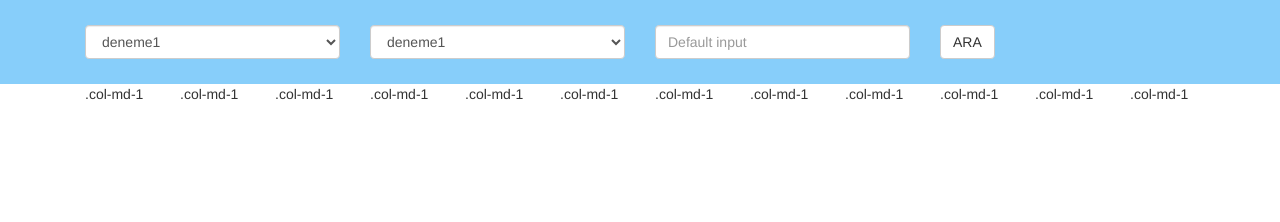
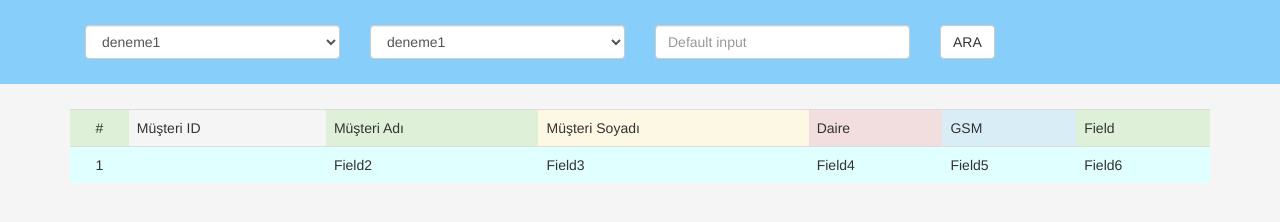
Before and after one commit to KocIletisimCRM/WEB, a plain HTML site: page Penetrasyon.html in a window 1280 px wide. Drawn offline with Linux system fonts and the light colour scheme.

Commit message:
penetrasyon arayuzu

```diff
--- a/Content/style.css
+++ b/Content/style.css
@@ -1,10 +1,14 @@
 .row {
   margin-right: 0px;
   margin-left: 0px;
-
+  padding: 25px 0px 25px 0px;
 }
-.row-color{
+.header-row-color{
     background-color: rgb(135,206,250);
+    padding: 25px 0px 25px 0px;
+}
+.section-row-color{
+    background-color: whitesmoke;
     padding: 25px 0px 25px 0px;
 }
 @media screen and (max-width: 991px) {
@@ -12,3 +16,9 @@
         padding: 2px 0px 2px 0px;
     }
 }
+.table-responsive .table tr{
+    background-color: rgb(224,255,255);
+}
+.table-responsive .table tr:hover{
+    background-color: orange;
+}
--- a/Penetrasyon.html
+++ b/Penetrasyon.html
@@ -12,7 +12,7 @@
     </head>
     <body>
         <header>
-            <div class="row row-color">
+            <div class="row header-row-color">
                 <div class="container">
                     <div class="col-md-3 mobile-col-md-3">
                         <select class="form-control">
@@ -41,20 +41,30 @@
         </header>
 
         <section>
-            <div class="row">
+            <div class="row section-row-color">
                 <div class="container">
-                    <div class="col-md-1">.col-md-1</div>
-                    <div class="col-md-1">.col-md-1</div>
-                    <div class="col-md-1">.col-md-1</div>
-                    <div class="col-md-1">.col-md-1</div>
-                    <div class="col-md-1">.col-md-1</div>
-                    <div class="col-md-1">.col-md-1</div>
-                    <div class="col-md-1">.col-md-1</div>
-                    <div class="col-md-1">.col-md-1</div>
-                    <div class="col-md-1">.col-md-1</div>
-                    <div class="col-md-1">.col-md-1</div>
-                    <div class="col-md-1">.col-md-1</div>
-                    <div class="col-md-1">.col-md-1</div>
+                    <div class="table-responsive">
+                        <table class="table">
+                            <tr>
+                                <td class="success text-center">#</td>
+                                <td class="active">Müşteri ID</td>
+                                <td class="success">Müşteri Adı</td>
+                                <td class="warning">Müşteri Soyadı</td>
+                                <td class="danger">Daire</td>
+                                <td class="info">GSM</td>
+                                <td class="success">Field</td>
+                            </tr>
+                            <tr>
+                                <td class="text-center field-in">1</td>
+                                <td class="field-in"></td>
+                                <td class="field-in">Field2</td>
+                                <td class="field-in">Field3</td>
+                                <td class="field-in">Field4</td>
+                                <td class="field-in">Field5</td>
+                                <td class="field-in">Field6</td>
+                            </tr>
+                        </table>
+                    </div>
                 </div>
             </div>
         </section>
```
